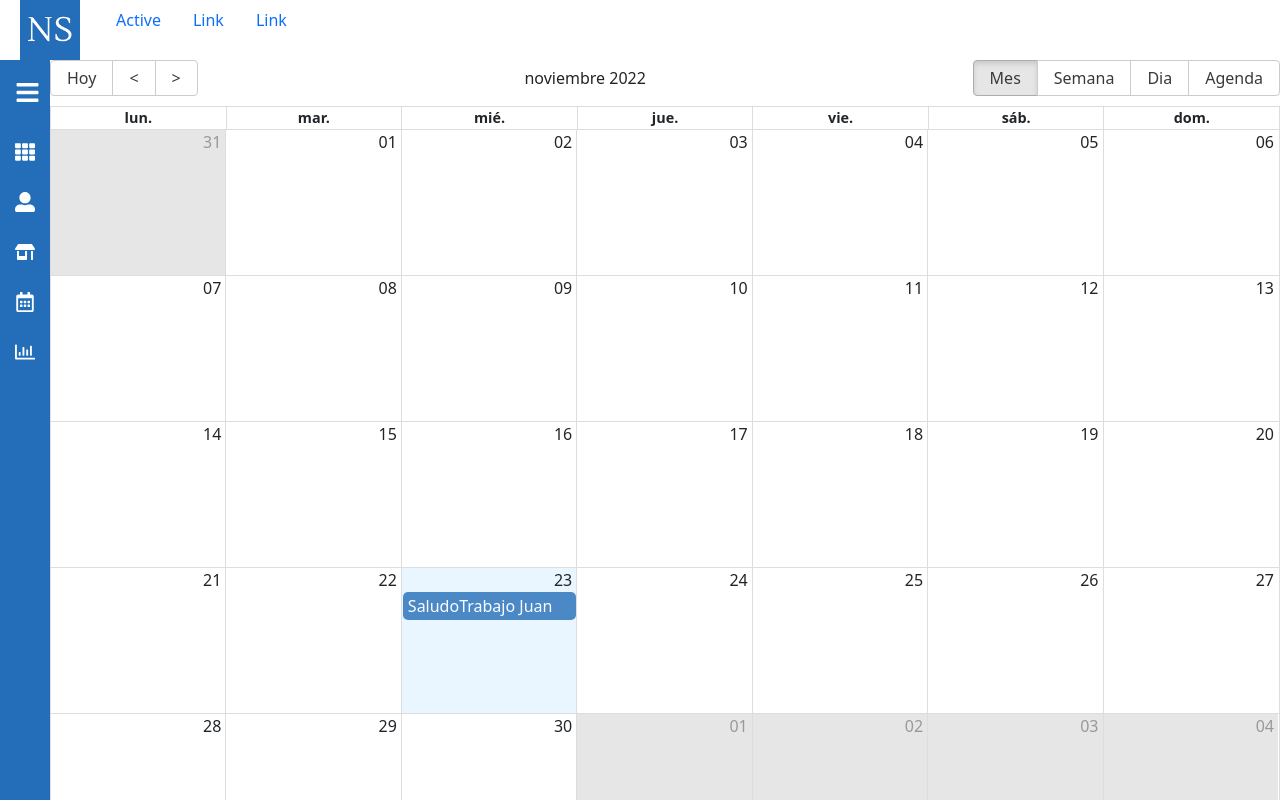
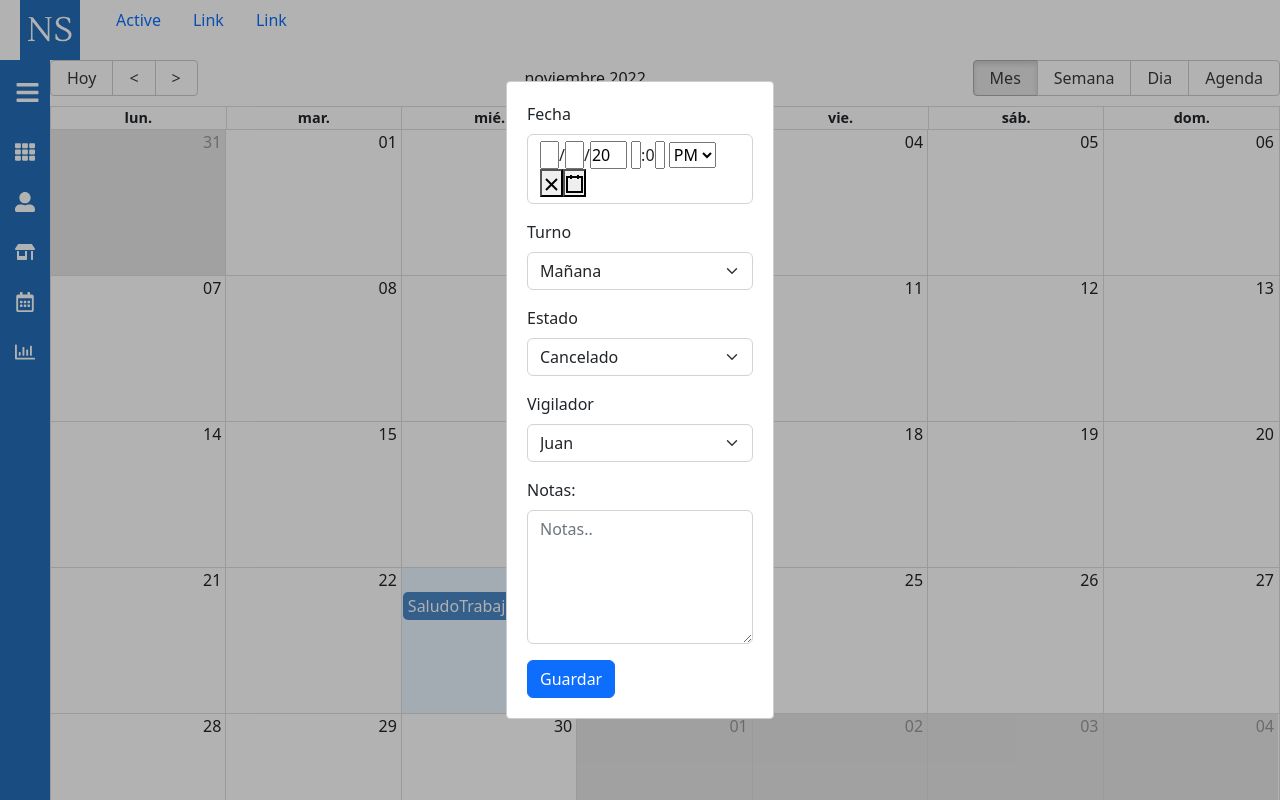
Before and after one commit to GabrielPenise/netglobal, a React (Vite) app in the folder front/: page /calendar in a window 1280 px wide. Shown: the top 800 px of the page. Built offline with nearby package versions, Linux system fonts and the light colour scheme.

Commit message:
Calendario testeado con Modal

```diff
--- a/front/package.json
+++ b/front/package.json
@@ -15,8 +15,10 @@
     "react": "^18.2.0",
     "react-big-calendar": "^1.5.2",
     "react-bootstrap": "^2.6.0",
+    "react-datetime-picker": "^4.1.1",
     "react-dom": "^18.2.0",
     "react-icons": "^4.6.0",
+    "react-modal": "^3.16.1",
     "react-redux": "^8.0.5",
     "react-router-dom": "^6.4.3",
     "sass": "^1.56.1"
--- /dev/null
+++ b/front/src/assets/styles/commons/CalendarioModal.css
@@ -0,0 +1,48 @@
+/* Modal */
+.ReactModalPortal > div {
+  opacity: 0;
+}
+
+.ReactModalPortal .ReactModal__Overlay {
+  align-items: center;
+  display: flex;
+  justify-content: center;
+  transition: opacity 0.2s ease-in-out;
+  z-index: 999;
+}
+
+.modal-fondo {
+  background-color: rgba(0, 0, 0, 0.3);
+  bottom: 0;
+  left: 0;
+  right: 0;
+  top: 0;
+  position: fixed;
+}
+
+.ReactModalPortal .ReactModal__Overlay--after-open {
+  opacity: 1;
+}
+
+.ReactModalPortal .ReactModal__Overlay--before-close {
+  opacity: 0;
+}
+
+.modal {
+  background: white;
+  border-radius: 5px;
+  color: rgb(51, 51, 51);
+  display: inline;
+  max-height: 620px;
+  max-width: 500px;
+  outline: none;
+  padding: 10px;
+}
+
+.react-datetime-picker input:focus {
+  outline: none;
+}
+.react-datetime-picker__wrapper {
+  border: none;
+  outline: none;
+}
--- a/front/src/commons/Calendario.jsx
+++ b/front/src/commons/Calendario.jsx
@@ -4,8 +4,9 @@ import moment from "moment";
 import "moment/locale/es";
 import "react-big-calendar/lib/css/react-big-calendar.css";
 import { messages } from "../utils/calendar-messages-es";
-import { BsDisplay } from "react-icons/bs";
+
 import CalendarioEvent from "./CalendarioEvent";
+import { CalendarioModal } from "./CalendarioModal";
 
 const localizer = momentLocalizer(moment);
 moment.locale("es");
@@ -49,12 +50,13 @@ export default function Calendario() {
         endAccesor="end"
         messages={messages}
         eventPropGetter={eventStyleGetter}
-        onDoubleClickEvent={() => console.log("hola")}
+        onDoubleClickEvent={() => console.log("Abro el modal")}
         onSelectEvent={(e) => console.log(e)}
         onView={handleOnview}
         view={fijarVista}
         components={{ event: CalendarioEvent }}
       />
+      <CalendarioModal />
     </div>
   );
 }
--- /dev/null
+++ b/front/src/commons/CalendarioModal.jsx
@@ -0,0 +1,97 @@
+import React, { useState } from "react";
+
+import ReactDOM from "react-dom";
+import moment from "moment";
+import Modal from "react-modal";
+import DateTimePicker from "react-datetime-picker";
+import style from "../assets/styles/commons/CalendarioModal.css";
+import { Button } from "react-bootstrap";
+
+const customStyles = {
+  content: {
+    top: "50%",
+    left: "50%",
+    right: "auto",
+    bottom: "auto",
+    marginRight: "-50%",
+    transform: "translate(-50%, -50%)",
+  },
+};
+
+Modal.setAppElement("#root");
+
+export const CalendarioModal = () => {
+  const startDate = moment().minutes(0).seconds(0);
+  const [bool, setBool] = useState(true);
+  const [date, setDate] = useState(startDate.toDate());
+
+  const closeModal = () => {
+    setBool(false);
+    //Todo: Cerrar el modal, esta fn la voy a usar al final del handleSubmit
+  };
+
+  const handleSubmit = () => {
+    //Validar fecha e inputs
+  };
+
+  const handleDate = (e) => {
+    setDate(e);
+  };
+
+  return (
+    <>
+      <Modal
+        isOpen={bool}
+        // onAfterOpen={afterOpenModal}
+        onRequestClose={closeModal}
+        style={customStyles}
+        closeTimeoutMS={200}
+        // className="modal"
+        overlayClassName="modal-fondo"
+      >
+        <form>
+          <div className="mb-3">
+            <label className="form-label">Fecha</label>
+            <DateTimePicker
+              className="form-control"
+              minDate={date}
+              onChange={handleDate}
+              value={date}
+            />
+          </div>
+          <div className="mb-3">
+            <label className="form-label">Turno</label>
+            <select className="form-select">
+              <option value={"Turno Mañana"}>Mañana</option>
+              <option value={"Turno Tarde"}>Tarde</option>
+              <option value={"Turno Noche"}>Noche</option>
+            </select>
+          </div>
+          <div className="mb-3">
+            <label className="form-label">Estado</label>
+            <select className="form-select">
+              <option value={"Cancelado"}>Cancelado</option>
+              <option value={"pendiente"}>Pendiente</option>
+              <option value={"Confirmado"}>Confirmado</option>
+            </select>
+          </div>
+          <div className="mb-3">
+            <label className="form-label">Vigilador</label>
+            <select className="form-select">
+              {/* aca tengo que mapear los vigiladores  */}
+
+              <option value={"Vigilador 1"}>Juan</option>
+              <option value={"Vigilador 2"}>Carlos</option>
+              <option value={"Vigilador 3"}>Pablo</option>
+            </select>
+          </div>
+          <div className="mb-3">
+            <label className="form-label">Notas:</label>
+            <textarea className="form-control" rows={5} placeholder="Notas.." />
+          </div>
+          <Button>Guardar</Button>
+        </form>
+      </Modal>
+    </>
+  );
+};
--- a/front/src/components/SideBar.jsx
+++ b/front/src/components/SideBar.jsx
@@ -1,4 +1,5 @@
 import React, { useState } from "react";
+import { Link } from "react-router-dom";
 import {
   FaTh,
   FaBars,
@@ -59,12 +60,8 @@ const Sidebar = () => {
           </div>
         </div>
         {menuItem.map((item, index) => (
-          <div
-            to={item.path}
-            key={index}
-            className={style["link"]}
-            activeclassName="active"
-          >
+          <Link to={item.path}>
+            <div key={index} className={style["link"]} activeclassName="active">
               <div className={style["icon"]}>{item.icon}</div>
               <div
                 style={{ display: isOpen ? "block" : "none" }}
@@ -73,6 +70,7 @@ const Sidebar = () => {
                 {item.name}
               </div>
             </div>
+          </Link>
         ))}
       </div>
     </div>
```
Lines whose indentation alone changed are shown as unchanged.
